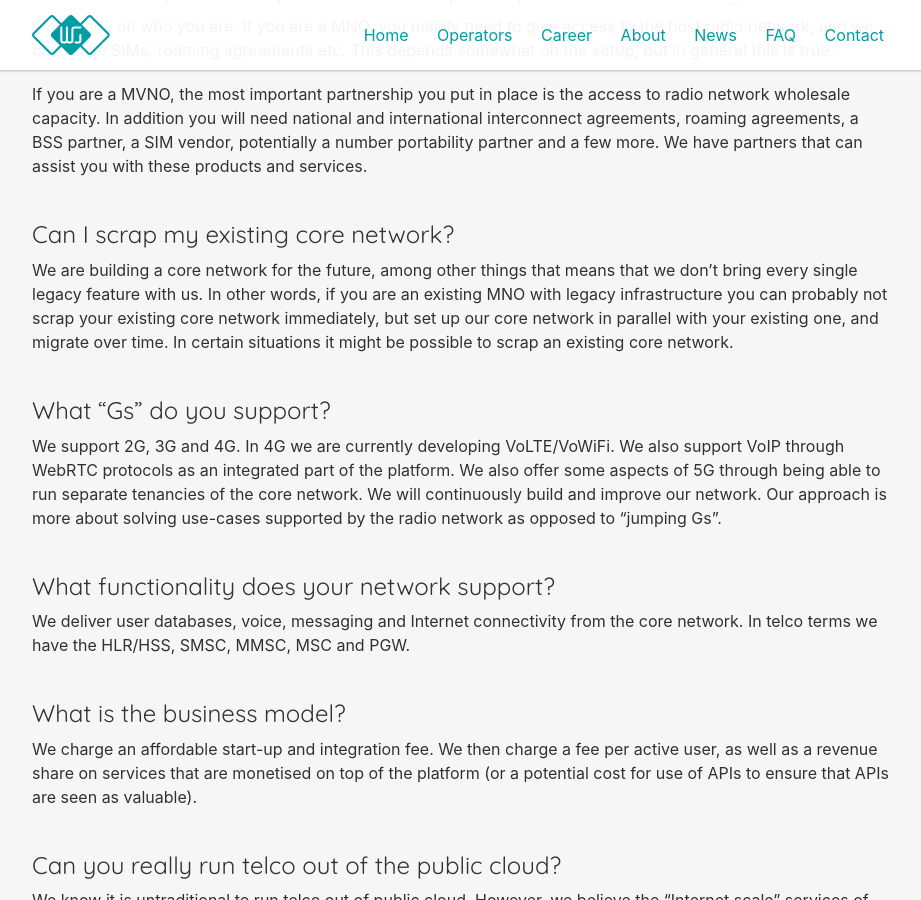
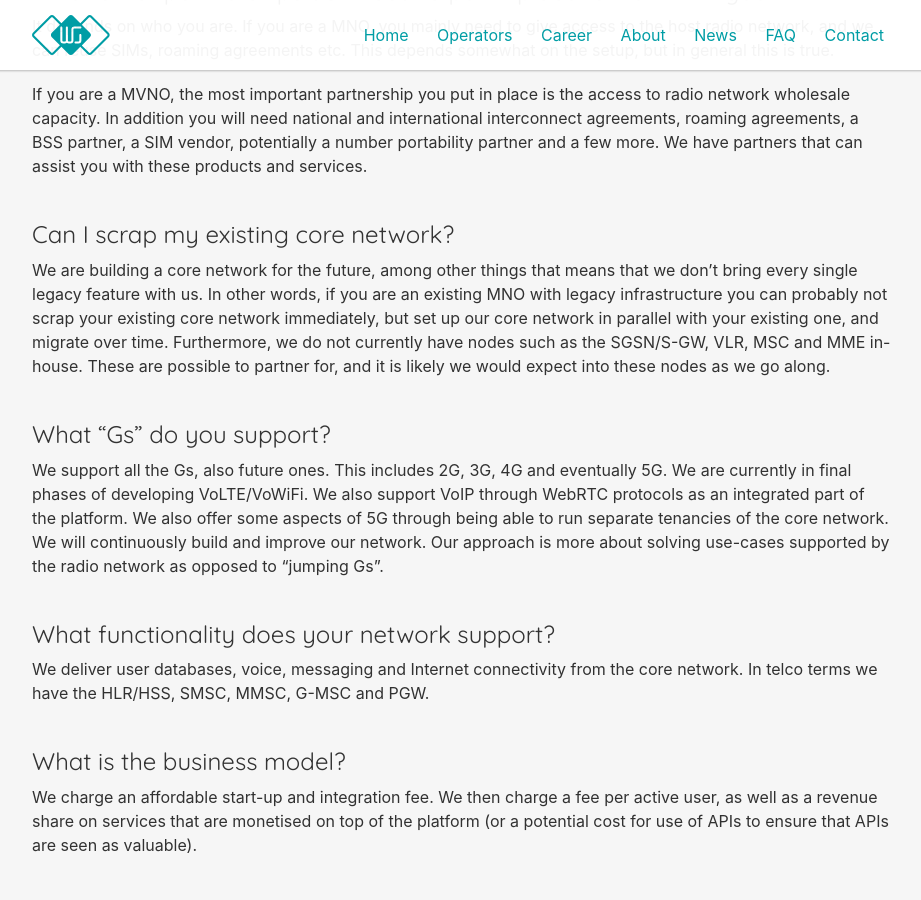
Before and after one commit to working-group-two/engineering-blog, a Jekyll site: the page built from pages/faq.md, in a window 1280 px wide and 900 px high, scrolled down 215 px. Shown: the whole window, without its empty margins (178-1099 px from the left). Built offline with Jekyll 4.4.1, drawn with Linux system fonts in a browser that asks for light colours; nearby versions of some CDN libraries.

Commit message:
Update faq.md
text edits

```diff
--- a/pages/faq.md
+++ b/pages/faq.md
@@ -14,15 +14,15 @@
 
 ### Can I scrap my existing core network?
 
-We are building a core network for the future, among other things that means that we don't bring every single legacy feature with us. In other words, if you are an existing MNO with legacy infrastructure you can probably not scrap your existing core network immediately, but set up our core network in parallel with your existing one, and migrate over time. In certain situations it might be possible to scrap an existing core network.
+We are building a core network for the future, among other things that means that we don't bring every single legacy feature with us. In other words, if you are an existing MNO with legacy infrastructure you can probably not scrap your existing core network immediately, but set up our core network in parallel with your existing one, and migrate over time. Furthermore, we do not currently have nodes such as the SGSN/S-GW, VLR, MSC and MME in-house. These are possible to partner for, and it is likely we would expect into these nodes as we go along.
 
 ### What "Gs" do you support?
 
-We support 2G, 3G and 4G. In 4G we are currently developing VoLTE/VoWiFi. We also support VoIP through WebRTC protocols as an integrated part of the platform. We also offer some aspects of 5G through being able to run separate tenancies of the core network. We will continuously build and improve our network. Our approach is more about solving use-cases supported by the radio network as opposed to "jumping Gs".
+We support all the Gs, also future ones. This includes 2G, 3G, 4G and eventually 5G. We are currently in final phases of developing VoLTE/VoWiFi. We also support VoIP through WebRTC protocols as an integrated part of the platform. We also offer some aspects of 5G through being able to run separate tenancies of the core network. We will continuously build and improve our network. Our approach is more about solving use-cases supported by the radio network as opposed to "jumping Gs".
 
 ### What functionality does your network support?
 
-We deliver user databases, voice, messaging and Internet connectivity from the core network. In telco terms we have the HLR/HSS, SMSC, MMSC, MSC and PGW.
+We deliver user databases, voice, messaging and Internet connectivity from the core network. In telco terms we have the HLR/HSS, SMSC, MMSC, G-MSC and PGW.
 
 ### What is the business model?
 
```
